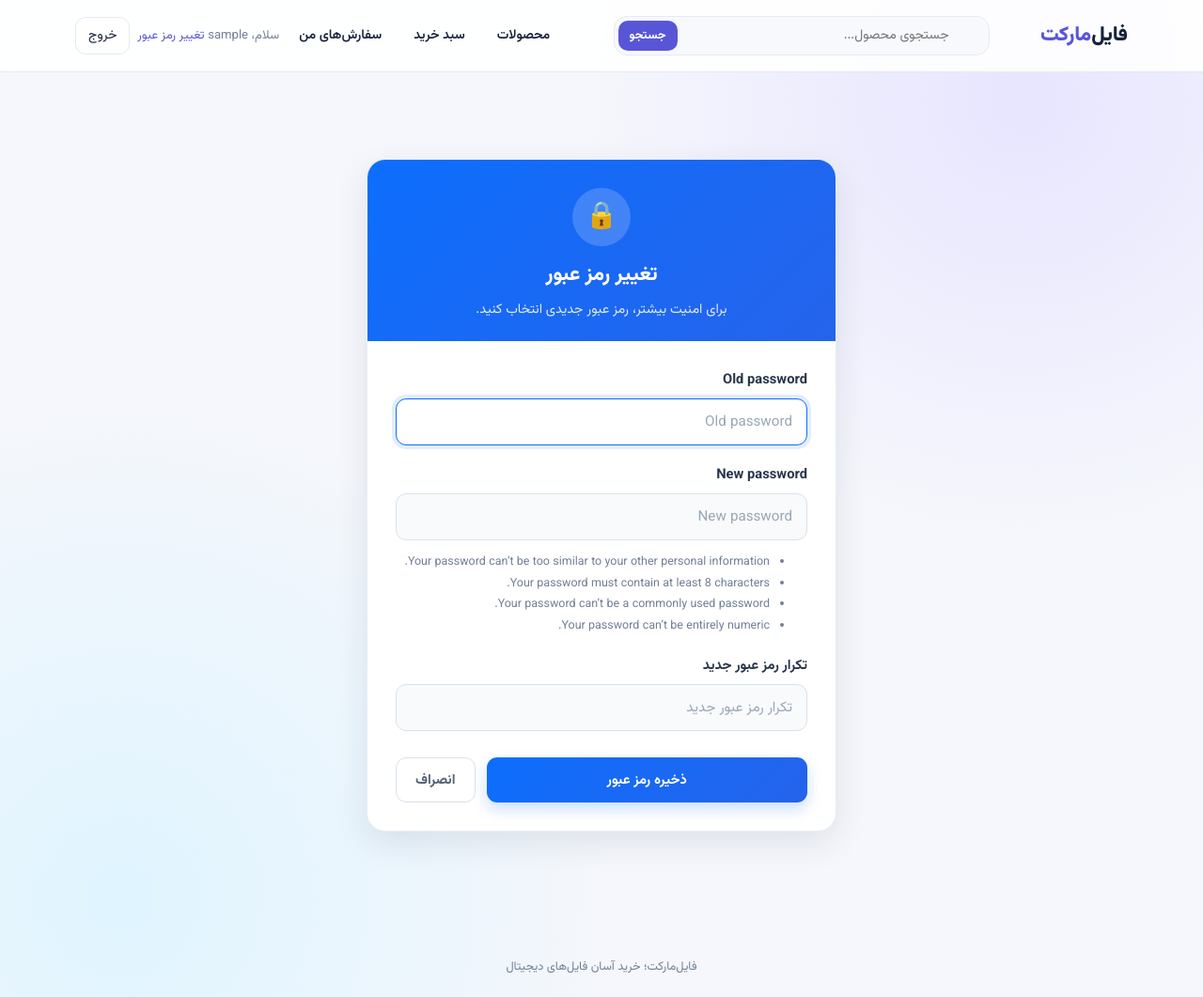
After one commit to sinasamiee84/file-shop, a Django app: page /accounts/change-pasword/ in a window 1280 px wide. The commit adds this page. Shown: the whole page at 94% size. Run offline with Django 5.2, Linux system fonts and the light colour scheme; the visitor is signed in with stand-in values (Sample User, id 1).

Commit message:
add password change

```diff
--- a/apps/accounts/forms.py
+++ b/apps/accounts/forms.py
@@ -4,6 +4,8 @@ from django.contrib.auth.forms import (
     AuthenticationForm as DjangoAuthenticationForm,
     UserCreationForm as DjangoUserCreationForm,
 )
+from django.contrib.auth.forms import PasswordChangeForm
+
 
 User = get_user_model()
 
@@ -35,3 +37,27 @@ class LoginForm(DjangoAuthenticationForm):
         label="رمز عبور",
         widget=forms.PasswordInput(attrs={"class": "form-control", "placeholder": "رمز عبور"}),
     )
+
+
+
+
+class CustomPasswordChangeForm(PasswordChangeForm):
+    def __init__(self, *args, **kwargs):
+        super().__init__(*args, **kwargs)
+        for field_name, field in self.fields.items():
+            field.widget.attrs.update(
+                {
+                    "class": "form-control",
+                    "placeholder": field.label,
+                }
+            )
+
+    new_password2 = forms.CharField(
+        label="تکرار رمز عبور جدید",
+        widget=forms.PasswordInput(
+            attrs={
+                "class": "form-control",
+                "placeholder": "رمز عبور جدید را دوباره وارد کنید",
+            }
+        ),
+    )
--- a/apps/accounts/urls.py
+++ b/apps/accounts/urls.py
@@ -1,6 +1,6 @@
 from django.urls import path
 
-from .views import Login , Logout,Register
+from .views import Login , Logout,Register , CustomPasswordChangeView
 
 app_name = "accounts"
 
@@ -8,4 +8,5 @@ urlpatterns = [
     path("login/", Login.as_view(), name="login"),
     path("logout/", Logout.as_view(), name="logout"),
     path("register/", Register.as_view(), name="register"),
+    path("change-pasword/", CustomPasswordChangeView.as_view(), name="change_password"),
 ]
--- a/apps/accounts/views.py
+++ b/apps/accounts/views.py
@@ -2,11 +2,12 @@
 
 from django.contrib import messages
 from django.contrib.auth import login
-from django.contrib.auth.views import LoginView, LogoutView
+from django.contrib.auth.mixins import LoginRequiredMixin
+from django.contrib.auth.views import LoginView, LogoutView, PasswordChangeView
 from django.urls import reverse_lazy
 from django.views.generic import CreateView
 
-from apps.accounts.forms import LoginForm, RegisterForm
+from apps.accounts.forms import LoginForm, RegisterForm , CustomPasswordChangeForm
 from apps.accounts.models import CustomUser
 
 
@@ -31,3 +32,15 @@ class Register(CreateView):
         login(self.request, self.object)
         messages.success(self.request, "ثبت‌نام با موفقیت انجام شد. خوش آمدی!")
         return response
+
+
+
+class CustomPasswordChangeView(LoginRequiredMixin, PasswordChangeView):
+    form_class = CustomPasswordChangeForm
+    template_name = "accounts/change_password.html"
+    success_url = reverse_lazy("home")  # یا نام صفحه دلخواه مثل محصولات
+
+    def form_valid(self, form):
+        response = super().form_valid(form)
+        messages.success(self.request, "رمز عبور شما با موفقیت تغییر کرد.")
+        return response
--- /dev/null
+++ b/templates/accounts/change_password.html
@@ -0,0 +1,259 @@
+{% extends "base.html" %}
+
+{% block title %}
+    تغییر رمز عبور
+{% endblock %}
+
+{% block content %}
+<style>
+    .password-page {
+        min-height: 70vh;
+        display: flex;
+        align-items: center;
+        justify-content: center;
+        padding: 40px 15px;
+    }
+
+    .password-card {
+        width: 100%;
+        max-width: 500px;
+        background: #ffffff;
+        border: 1px solid #e8edf3;
+        border-radius: 20px;
+        box-shadow: 0 12px 35px rgba(31, 41, 55, 0.10);
+        overflow: hidden;
+    }
+
+    .password-card-header {
+        padding: 30px 30px 22px;
+        text-align: center;
+        background: linear-gradient(135deg, #0d6efd, #2563eb);
+        color: #ffffff;
+    }
+
+    .password-icon {
+        width: 62px;
+        height: 62px;
+        margin: 0 auto 14px;
+        display: flex;
+        align-items: center;
+        justify-content: center;
+        border-radius: 50%;
+        background: rgba(255, 255, 255, 0.18);
+        font-size: 28px;
+    }
+
+    .password-card-header h1 {
+        margin: 0 0 8px;
+        font-size: 1.35rem;
+        font-weight: 800;
+    }
+
+    .password-card-header p {
+        margin: 0;
+        color: rgba(255, 255, 255, 0.86);
+        font-size: 0.9rem;
+    }
+
+    .password-card-body {
+        padding: 30px;
+    }
+
+    .password-field {
+        margin-bottom: 20px;
+    }
+
+    .password-field label {
+        display: block;
+        margin-bottom: 8px;
+        color: #27364b;
+        font-size: 0.92rem;
+        font-weight: 700;
+    }
+
+    .password-field input {
+        width: 100%;
+        min-height: 48px;
+        padding: 12px 15px;
+        border: 1px solid #d9e1eb;
+        border-radius: 11px;
+        background: #f8fafc;
+        color: #1f2937;
+        font-family: inherit;
+        font-size: 0.95rem;
+        outline: none;
+        transition: 0.2s ease;
+        box-sizing: border-box;
+    }
+
+    .password-field input:focus {
+        border-color: #0d6efd;
+        background: #ffffff;
+        box-shadow: 0 0 0 4px rgba(13, 110, 253, 0.12);
+    }
+
+    .password-field input::placeholder {
+        color: #9aa7b6;
+    }
+
+    .password-help {
+        display: block;
+        margin-top: 7px;
+        color: #718096;
+        font-size: 0.78rem;
+        line-height: 1.8;
+    }
+
+    .field-error {
+        display: block;
+        margin-top: 7px;
+        color: #dc3545;
+        font-size: 0.8rem;
+        line-height: 1.7;
+    }
+
+    .password-alert {
+        margin-bottom: 22px;
+        padding: 13px 15px;
+        border: 1px solid #f3b8be;
+        border-radius: 10px;
+        background: #fff1f2;
+        color: #b4232d;
+        font-size: 0.88rem;
+        line-height: 1.8;
+    }
+
+    .password-alert p {
+        margin: 0;
+    }
+
+    .password-actions {
+        display: flex;
+        gap: 12px;
+        margin-top: 28px;
+    }
+
+    .password-submit,
+    .password-cancel {
+        min-height: 48px;
+        border-radius: 11px;
+        font-family: inherit;
+        font-size: 0.92rem;
+        font-weight: 700;
+        text-decoration: none;
+        cursor: pointer;
+        transition: 0.2s ease;
+    }
+
+    .password-submit {
+        flex: 1;
+        border: 0;
+        background: linear-gradient(135deg, #0d6efd, #2563eb);
+        color: #ffffff;
+        box-shadow: 0 7px 16px rgba(13, 110, 253, 0.22);
+    }
+
+    .password-submit:hover {
+        transform: translateY(-2px);
+        box-shadow: 0 10px 20px rgba(13, 110, 253, 0.30);
+    }
+
+    .password-submit:active {
+        transform: translateY(0);
+    }
+
+    .password-cancel {
+        display: inline-flex;
+        align-items: center;
+        justify-content: center;
+        padding: 0 20px;
+        border: 1px solid #d9e1eb;
+        background: #ffffff;
+        color: #526174;
+    }
+
+    .password-cancel:hover {
+        border-color: #0d6efd;
+        color: #0d6efd;
+        background: #f5f9ff;
+    }
+
+    @media (max-width: 576px) {
+        .password-page {
+            padding: 25px 10px;
+        }
+
+        .password-card-body {
+            padding: 23px 18px;
+        }
+
+        .password-card-header {
+            padding: 25px 18px 20px;
+        }
+
+        .password-actions {
+            flex-direction: column;
+        }
+
+        .password-cancel {
+            min-height: 44px;
+        }
+    }
+</style>
+
+<section class="password-page" dir="rtl">
+    <div class="password-card">
+        <div class="password-card-header">
+            <div class="password-icon" aria-hidden="true">🔒</div>
+            <h1>تغییر رمز عبور</h1>
+            <p>برای امنیت بیشتر، رمز عبور جدیدی انتخاب کنید.</p>
+        </div>
+
+        <div class="password-card-body">
+            <form method="post" novalidate>
+                {% csrf_token %}
+
+                {% if form.non_field_errors %}
+                    <div class="password-alert" role="alert">
+                        {% for error in form.non_field_errors %}
+                            <p>{{ error }}</p>
+                        {% endfor %}
+                    </div>
+                {% endif %}
+
+                {% for field in form %}
+                    <div class="password-field">
+                        <label for="{{ field.id_for_label }}">
+                            {{ field.label }}
+                        </label>
+
+                        {{ field }}
+
+                        {% if field.help_text %}
+                            <small class="password-help">
+                                {{ field.help_text|safe }}
+                            </small>
+                        {% endif %}
+
+                        {% for error in field.errors %}
+                            <small class="field-error">
+                                {{ error }}
+                            </small>
+                        {% endfor %}
+                    </div>
+                {% endfor %}
+
+                <div class="password-actions">
+                    <button type="submit" class="password-submit">
+                        ذخیره رمز عبور
+                    </button>
+
+                    <a href="{% url 'home' %}" class="password-cancel">
+                        انصراف
+                    </a>
+                </div>
+            </form>
+        </div>
+    </div>
+</section>
+{% endblock %}
--- a/templates/base.html
+++ b/templates/base.html
@@ -25,23 +26,32 @@
             --info: #175cd3;
         }
 
-        * { box-sizing: border-box; }
+        * {
+            box-sizing: border-box;
+        }
 
         body {
             margin: 0;
             min-height: 100vh;
             font-family: 'Vazirmatn', Tahoma, Arial, sans-serif !important;
             color: var(--text);
-            background:
-                radial-gradient(circle at 85% 10%, #e7e5ff 0, transparent 32%),
+            background: radial-gradient(circle at 85% 10%, #e7e5ff 0, transparent 32%),
             radial-gradient(circle at 10% 90%, #dff4ff 0, transparent 35%),
             var(--bg);
         }
 
-        a { color: var(--primary); text-decoration: none; }
-        a:hover { color: var(--primary-dark); }
+        a {
+            color: var(--primary);
+            text-decoration: none;
+        }
 
-        button, input, textarea, select { font-family: 'Vazirmatn', Tahoma, Arial, sans-serif !important; }
+        a:hover {
+            color: var(--primary-dark);
+        }
+
+        button, input, textarea, select {
+            font-family: 'Vazirmatn', Tahoma, Arial, sans-serif !important;
+        }
 
         .container {
             width: min(1120px, calc(100% - 32px));
@@ -591,8 +732,11 @@
                     سفارش‌های من
                 </a>
 
-                    <span class="welcome" title="{{ user.phone_number }}">
+                <span class="welcome" title="{{ user.username }}">
                         سلام، {{ user.username }}
+                        <a href="{% url 'accounts:change_password' %}">
+            تغییر رمز عبور
+        </a>
                     </span>
 
                 <form method="post" action="{% url 'accounts:logout' %}">
```
Also changed, not shown: other parts of templates/base.html (+172 -40 lines). Lines whose indentation alone changed are shown as unchanged.
